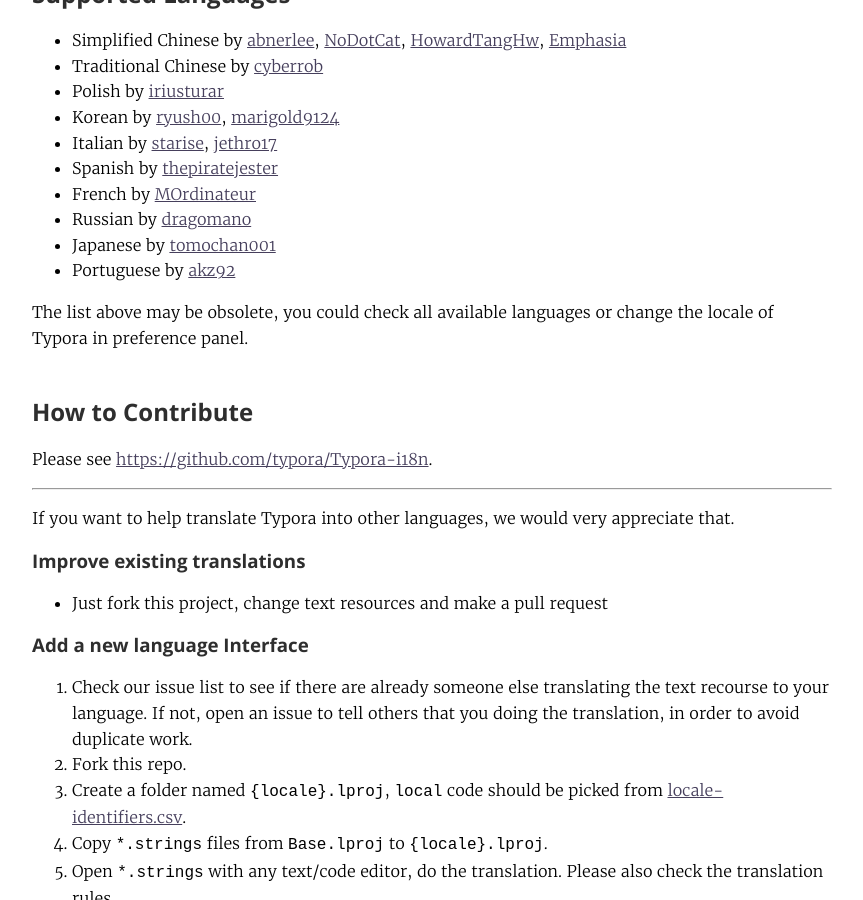
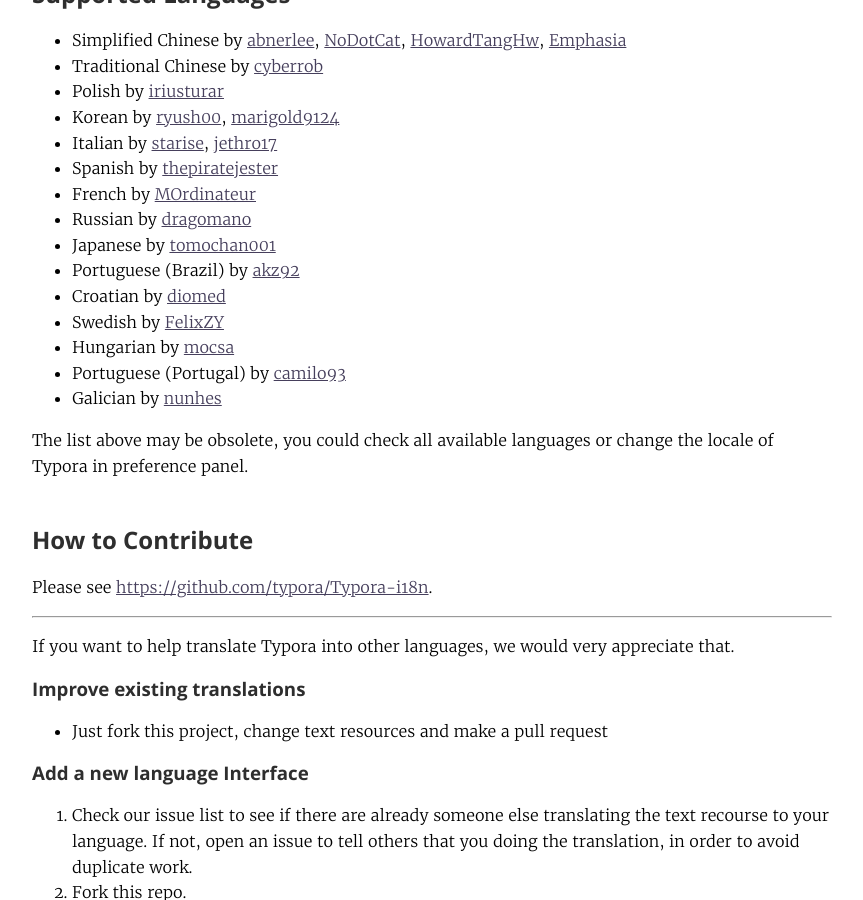
Before and after one commit to typora/support.typora.io, a Jekyll site: the page built from _posts/2018-02-10-Languages Support.md, in a window 1280 px wide and 900 px high, scrolled down 365 px. Shown: the whole window, without its empty margins (208-1071 px from the left). Built offline with Jekyll 4.4.1, drawn with Linux system fonts in a browser that asks for light colours; nearby versions of some CDN libraries; library files that are not in the unit come from our copies.

Commit message:
update language and code language

```diff
--- a/_config.yml
+++ b/_config.yml
@@ -25,3 +25,6 @@
 
 
 exclude: ['README.md', 'Gemfile.lock', 'Gemfile', 'Rakefile', 'vendor']
+
+plugins:
+  - jekyll-feed
--- a/_posts/2018-02-10-Languages Support.md
+++ b/_posts/2018-02-10-Languages Support.md
@@ -19,7 +19,12 @@
 + French by [MOrdinateur](https://github.comMOrdinateur)
 + Russian by [dragomano](https://github.com/dragomano)
 + Japanese by [tomochan001](https://github.com/tomochan001)
-+ Portuguese by [akz92](https://github.com/akz92)
++ Portuguese (Brazil) by [akz92](https://github.com/akz92)
++ Croatian by [diomed](https://github.com/diomed)
++ Swedish by [FelixZY](https://github.com/FelixZY)
++ Hungarian by [mocsa](https://github.com/mocsa)
++ Portuguese (Portugal) by [camilo93](https://github.com/jcamilo93)
++ Galician by [nunhes](https://github.com/nunhes)
 
 The list above may be obsolete, you could check all available languages or change the locale of Typora in preference panel.
 
```
Also changed, not shown: _posts/2016-06-26-Code Fences Language Support.md (+4 -0 lines).
